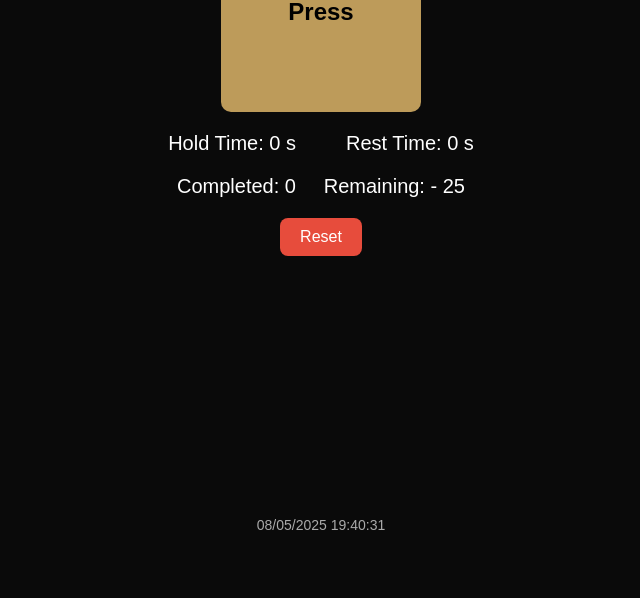
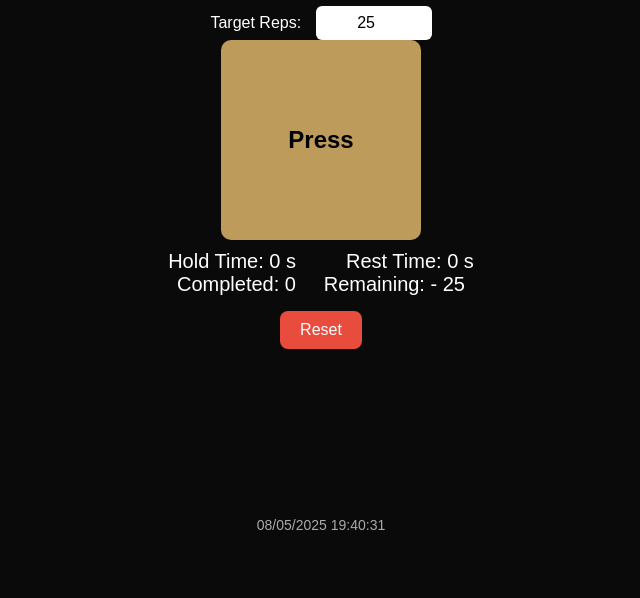
Before and after one commit to realnocta/timer_kegeltrainer, a plain HTML site: page index.html in a window 1280 px wide. Shown: the part 262-860 px from the top of the page, without its empty margins (319-959 px from the left). Drawn offline with nearby package versions, Linux system fonts and the light colour scheme.

Commit message:
Update index.html

```diff
--- a/index.html
+++ b/index.html
@@ -12,22 +12,18 @@
       color: #FFFFFF;
       display: flex;
       flex-direction: column;
+      justify-content: center;
       align-items: center;
-      justify-content: flex-start;
       min-height: 100vh;
       margin: 0;
-      transition: background-color 0.2s;
-      padding-bottom: 60px;
+      position: relative;
+      padding: 0 20px 60px 20px;
     }
 
     .container {
-      display: flex;
-      flex-direction: column;
-      align-items: center;
-      gap: 20px;
+      text-align: center;
+      width: 100%;
       max-width: 700px;
-      width: 100%;
-      padding: 20px;
     }
 
     h1 {
@@ -49,6 +45,7 @@
       user-select: none;
       touch-action: manipulation;
       transition: transform 0.1s ease;
+      margin: 0 auto;
     }
 
     #square:active {
@@ -61,8 +58,10 @@
 
     .info-row {
       display: flex;
+      justify-content: center;
       gap: 50px;
       font-size: 20px;
+      margin-top: 10px;
     }
 
     button {
@@ -74,6 +73,7 @@
       color: #FFFFFF;
       cursor: pointer;
       transition: transform 0.1s ease;
+      margin-top: 15px;
     }
 
     button:hover {
@@ -89,6 +89,7 @@
       font-size: 24px;
       color: #FFD700;
       font-weight: bold;
+      margin-top: 20px;
     }
 
     input[type="number"] {
@@ -98,6 +99,7 @@
       border: none;
       width: 100px;
       text-align: center;
+      margin-left: 10px;
     }
 
     #logContainer, #chartContainer {
@@ -167,6 +169,8 @@
       max-width: 100%;
       height: auto;
       border-radius: 8px;
+      display: block;
+      margin: 0 auto;
       opacity: 0;
       animation: zoomIn 0.6s ease forwards;
     }
@@ -232,7 +236,7 @@
 
   <div id="popupModal" class="modal">
     <div class="modal-content">
-      <img src="winner1.png" alt="Winner" />
+      <img id="winnerImage" src="winner1.png" alt="Winner" />
       <p style="font-size: 24px; color: #FFD700; font-weight: bold; margin-top: 15px;">Congratulations! 🎉</p>
       <button class="close-btn" onclick="closeModal()">Close</button>
     </div>
@@ -421,6 +425,9 @@
     }
 
     function showModal() {
+      const imageOptions = ['winner1.png', 'winner2.png', 'winner3.png', 'winner4.png', 'winner5.png'];
+      const randomImage = imageOptions[Math.floor(Math.random() * imageOptions.length)];
+      document.getElementById('winnerImage').src = randomImage;
       popupModal.style.display = "block";
     }
 
```
